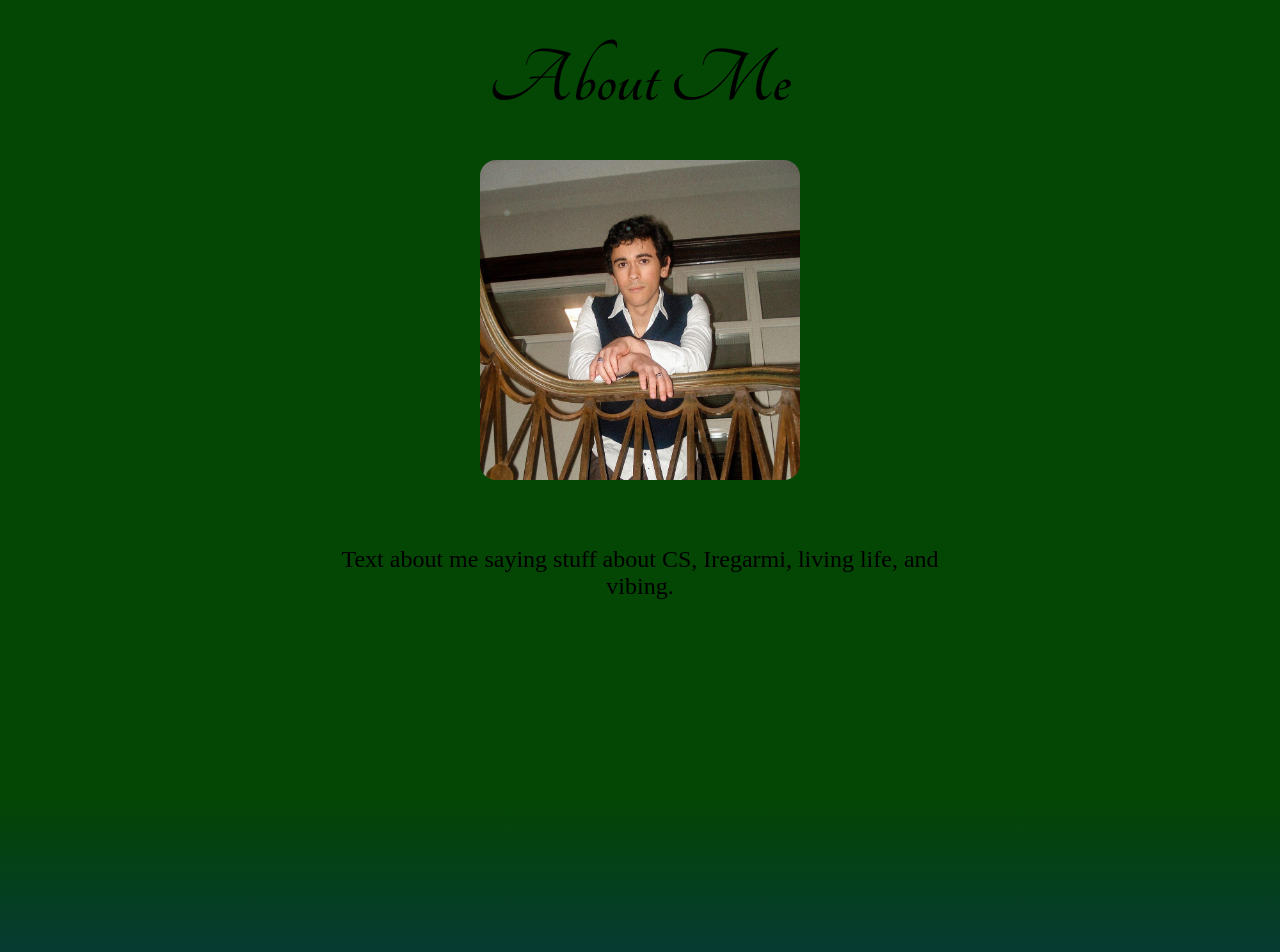
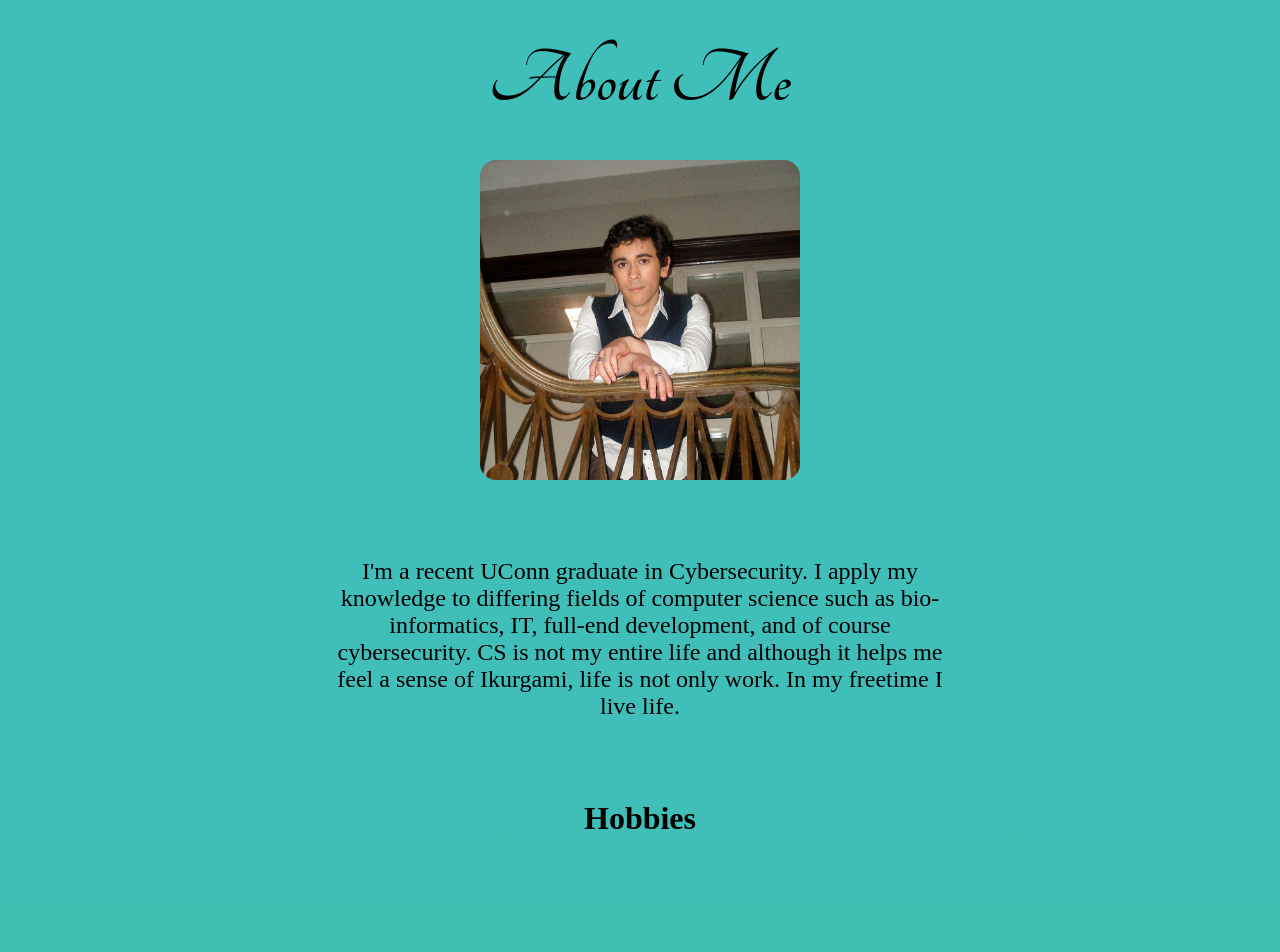
Before and after one commit to Ezequiel-Valencia/AvocadoMoon.github.io, a SvelteKit app: page /about_me in a window 1280 px wide. Shown: the top 952 px of the page. Built offline with nearby package versions, Linux system fonts and the light colour scheme.

Commit message:
Made seperate svelte files for about me page, put little description about myself, andstarted to make the hobbies section of about me page.

```diff
--- a/src/routes/about_me/+page.svelte
+++ b/src/routes/about_me/+page.svelte
@@ -1,46 +1,20 @@
 <script lang="ts">
+  import Me from "./me.svelte";
+  import Hobbies from "./hobbies.svelte";
 </script>
 
 <div id="main-div">
-  <div id="intro">
-    <h1 id="about-me">About Me</h1>
+  <Me></Me>
 
-    <div id="squircle" />
+  <Hobbies></Hobbies>
 
-    <div id="description">
-      <p id="description-text">
-        Text about me saying stuff about CS, Iregarmi,
-        living life, and vibing.
-      </p>
-    </div>
 
-  </div>
-
-<div id="hobbies">
-  <div id="Atheletic">
-
-  </div>
-
-  <div id="Art">
-
-  </div>
-
-  <div id="Enviromental-Agriculture">
-
-  </div>
-
-  <div id="Community"></div>
-
-  <div id="Entertainment"></div>
-
-</div>
 </div>
 
 <!-- https://www.youtube.com/watch?v=vJNVramny9k -->
 <!-- Squircle is a lot easier so that for now -->
 
 <style lang="scss">
-  @import url("https://fonts.googleapis.com/css2?family=Tangerine:wght@700&display=swap");
 
   #main-div {
     height: 100%;
@@ -51,55 +25,4 @@
     position: absolute;
   }
 
-  #intro {
-    height: 100vh;
-    width: 100vw;
-    background-color: rgb(4, 70, 4);
-    text-align: center;
-  }
-
-  #squircle {
-    top: 20%;
-    left: 50%;
-    transform: translate(-50%);
-    text-align: center;
-    position: absolute;
-    height: 40%;
-    aspect-ratio: 1/1;
-    border-radius: 5%;
-
-    background-image: url("/about_me/stairs-candid.jpg");
-    background-size: cover;
-    background-repeat: no-repeat;
-    background-attachment: fixed;
-  }
-
-  #about-me {
-    margin: 0;
-    font-family: "Tangerine", cursive;
-    font-size: 10vh;
-    position: absolute;
-    text-align: center;
-    top: 5%;
-    left: 50%;
-    transform: translate(-50%);
-    // padding-top: 5%;
-  }
-
-  #hobbies{
-    height: 100vh;
-    width: 100vw;
-    background: linear-gradient(to bottom, rgb(4, 70, 4), rgb(8, 40, 126), rgb(45, 10, 102));
-  }
-
-  #description-text{
-    left: 50%;
-    transform: translate(-50%);
-    position: absolute;
-    margin: 0;
-    bottom: 25%;
-
-    font-size: x-large;
-  }
-
 </style>
--- /dev/null
+++ b/src/routes/about_me/hobbies.svelte
@@ -0,0 +1,55 @@
+<script lang="ts">
+
+    const hobbies = [{
+        category : "Atheletic",
+        activites : [
+
+        ]
+    }]
+
+
+</script>
+
+
+
+<div id="hobbies">
+    <h1 id="hob-title">Hobbies</h1>
+    <div id="Atheletic">
+
+    </div>
+
+    <div id="Art">
+
+    </div>
+
+    <div id="Enviromental-Agriculture">
+
+    </div>
+
+    <div id="Community"></div>
+
+    <div id="Entertainment"></div>
+
+  </div>
+
+
+
+
+
+
+<style lang="scss">
+
+#hobbies{
+    height: 100vh;
+    width: 100vw;
+    background: linear-gradient(to bottom, #40bfba, #40BF7B);
+  }
+
+  #hob-title{
+    position: absolute;
+    left: 50%;
+    transform: translate(-50%);
+    margin: 0;
+  }
+
+</style>
--- /dev/null
+++ b/src/routes/about_me/me.svelte
@@ -0,0 +1,66 @@
+<script lang="ts">
+</script>
+
+<div id="intro">
+  <h1 id="about-me">About Me</h1>
+
+  <div id="squircle" />
+
+  <div id="description">
+    <p id="description-text">
+      I'm a recent UConn graduate in Cybersecurity. I apply my knowledge to
+      differing fields of computer science such as bio-informatics, IT, full-end
+      development, and of course cybersecurity. CS is not my entire life and
+      although it helps me feel a sense of Ikurgami, life is not only work. In
+      my freetime I live life.
+    </p>
+  </div>
+</div>
+
+<style lang="scss">
+  @import url("https://fonts.googleapis.com/css2?family=Tangerine:wght@700&display=swap");
+
+  #intro {
+    height: 100vh;
+    width: 100vw;
+    background-color: #40bfba;
+    text-align: center;
+  }
+  #squircle {
+    top: 20%;
+    left: 50%;
+    transform: translate(-50%);
+    text-align: center;
+    position: absolute;
+    height: 40%;
+    aspect-ratio: 1/1;
+    border-radius: 5%;
+
+    background-image: url("/about_me/stairs-candid.jpg");
+    background-size: cover;
+    background-repeat: no-repeat;
+    background-attachment: fixed;
+  }
+
+  #about-me {
+    margin: 0;
+    font-family: "Tangerine", cursive;
+    font-size: 10vh;
+    position: absolute;
+    text-align: center;
+    top: 5%;
+    left: 50%;
+    transform: translate(-50%);
+    // padding-top: 5%;
+  }
+
+  #description-text{
+    left: 50%;
+    transform: translate(-50%);
+    position: absolute;
+    margin: 0;
+    bottom: 10%;
+
+    font-size: x-large;
+  }
+</style>
```
